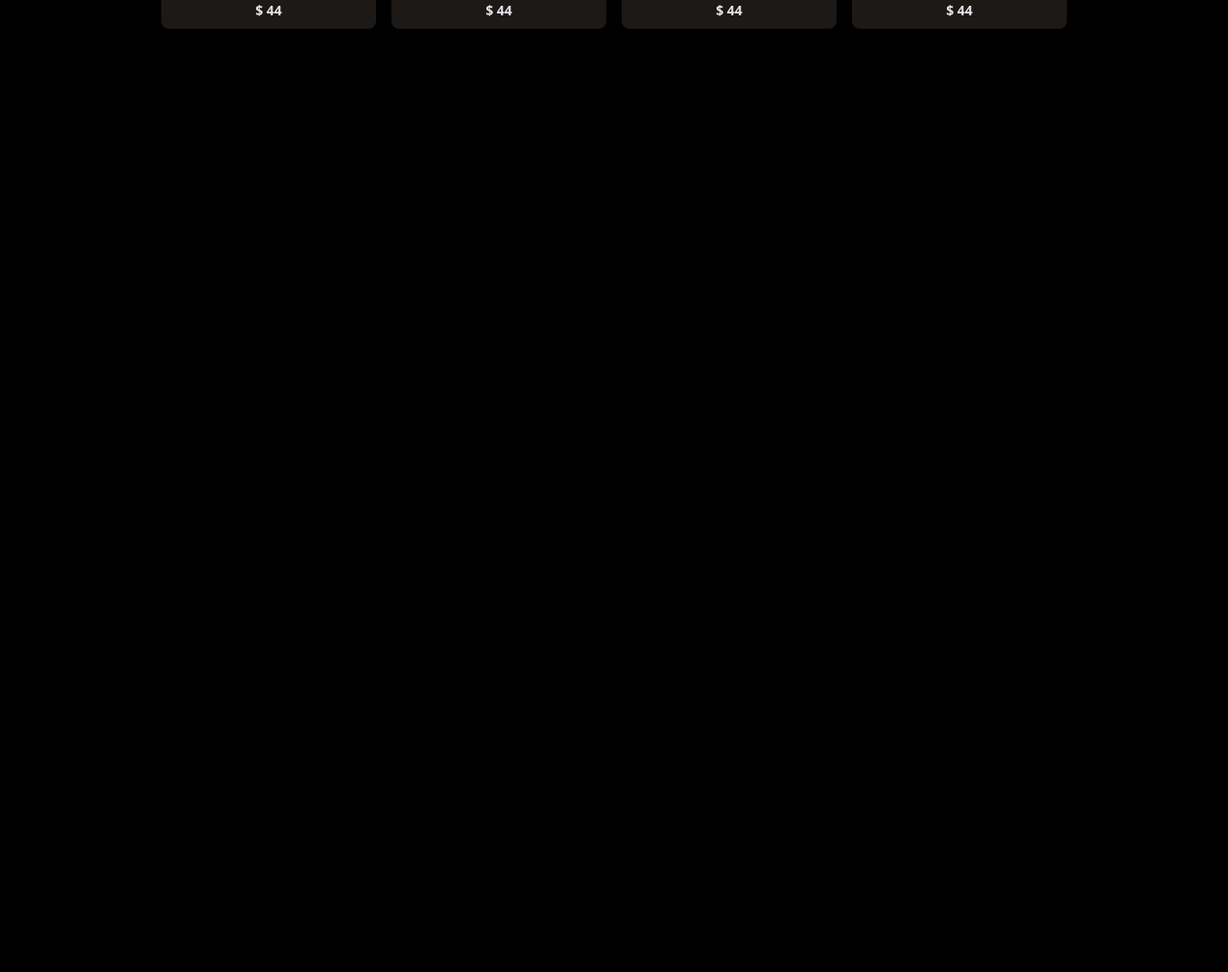
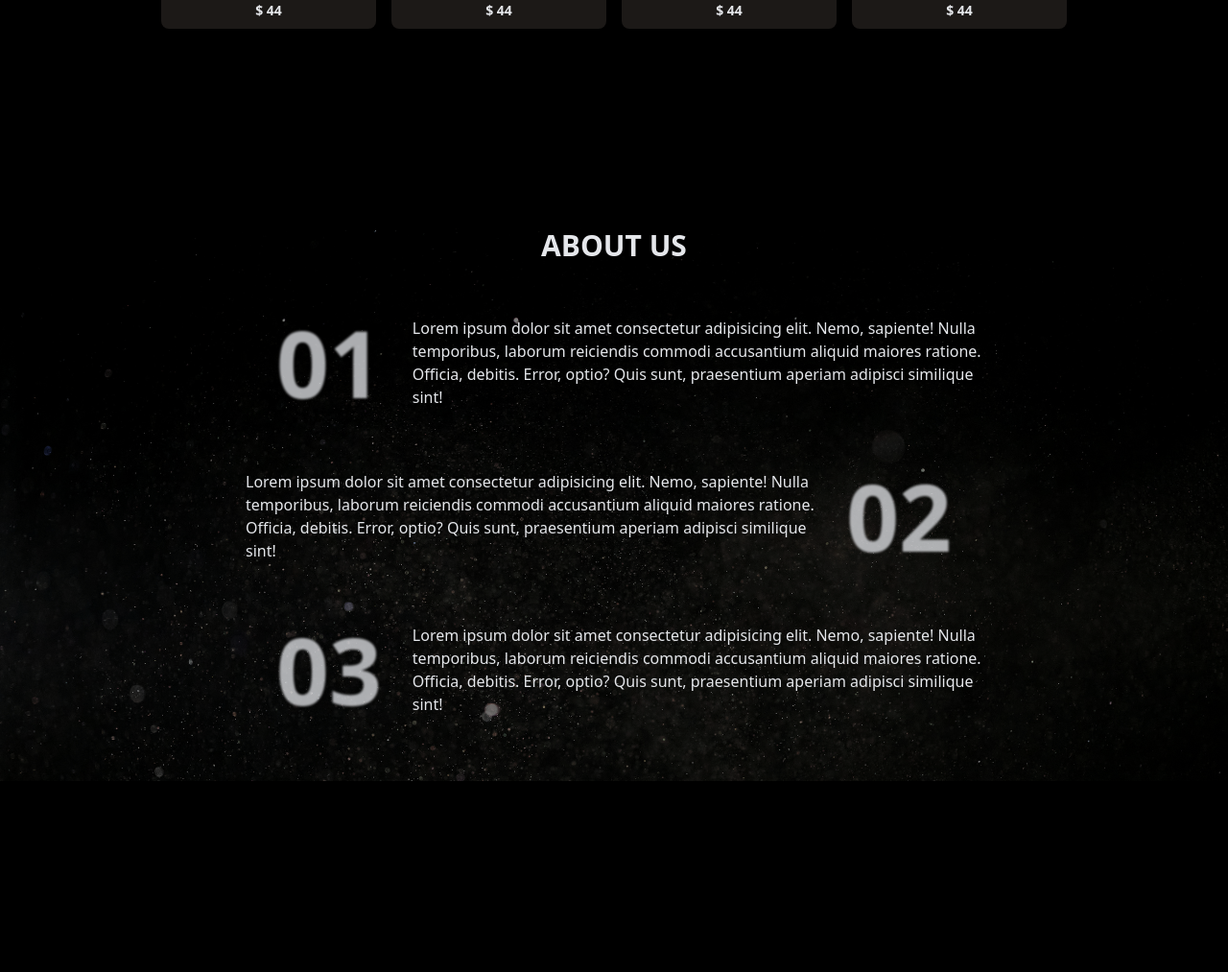
Before and after one commit to MahekUnnisa/Cravings, a Django app: page / in a window 1280 px wide. Shown: the part 1322-2335 px from the top of the page at 96% size. Before the commit the page ends 1352 px from the top, so only its background shows below. Run offline with Django 4.2, Linux system fonts and the light colour scheme; some libraries are stand-ins or nearby versions; some web fonts are replaced.

Commit message:
About section

```diff
--- a/Cravings/templates/about.html
+++ b/Cravings/templates/about.html
@@ -1 +1,33 @@
-<h2 class="text-white text-center">About Us</h2>
+{% load static %}
+<!-- About setcion  -->
+<div class="bg-[url('../static/Shop/images/tests/newbg.png')] h-[36rem]">
+    <h2 class="mt-2 mb-6 font-bold text-center text-3xl">ABOUT US</h2>
+    <div class="h-screen flex mx-auto ">
+        <div class="flex flex-col mx-auto w-3/5">
+            <div class="flex flex-row my-8">
+                <div class="mx-8">
+                    <h3 class="font-bold text-8xl text-left opacity-75 blur-[1px]">01</h3>
+                </div>
+                <div class="flex items-center">
+                    <h3>Lorem ipsum dolor sit amet consectetur adipisicing elit. Nemo, sapiente! Nulla temporibus, laborum reiciendis commodi accusantium aliquid maiores ratione. Officia, debitis. Error, optio? Quis sunt, praesentium aperiam adipisci similique sint!</h3>
+                </div>
+            </div>
+            <div class="flex flex-row-reverse my-8">
+                <div class="mx-8">
+                    <h3 class="font-bold text-8xl text-left opacity-75 blur-[1px]">02</h3>
+                </div>
+                <div class="flex items-center">
+                    <h3>Lorem ipsum dolor sit amet consectetur adipisicing elit. Nemo, sapiente! Nulla temporibus, laborum reiciendis commodi accusantium aliquid maiores ratione. Officia, debitis. Error, optio? Quis sunt, praesentium aperiam adipisci similique sint!</h3>
+                </div>
+            </div>
+            <div class="flex flex-row my-8">
+                <div class="mx-8">
+                    <h3 class="font-bold text-8xl text-left opacity-75 blur-[1px]">03</h3>
+                </div>
+                <div class="flex items-center">
+                    <h3>Lorem ipsum dolor sit amet consectetur adipisicing elit. Nemo, sapiente! Nulla temporibus, laborum reiciendis commodi accusantium aliquid maiores ratione. Officia, debitis. Error, optio? Quis sunt, praesentium aperiam adipisci similique sint!</h3>
+                </div>
+            </div>
+        </div>
+    </div>
+</div>
--- a/Cravings/templates/base.html
+++ b/Cravings/templates/base.html
@@ -9,7 +9,8 @@
     <script src="https://cdn.tailwindcss.com"></script>
     <title>{% block title%}{% endblock %} | Cravings</title>
 </head>
-<body class="bg-no-repeat bg-black text-gray-200">
+<!-- Common navbar -->
+<body class="bg-black text-gray-200">
     <div class="bg-[url('../static/Shop/images/tests/newbg.png')] h-[42rem]">
         <nav class="mx-48 flex justify-between text-amber-200 items-start text-sm">
             <img src = "{% static 'Shop\images\logo-dark.png' %}" class="h-36 w-36 relative -mt-8" alt="">
--- a/Cravings/templates/index.html
+++ b/Cravings/templates/index.html
@@ -18,4 +18,6 @@
 </section>
 <!-- topMenu -->
 {% include 'topMenu.html' %}
+<!-- about use small secton -->
+{% include 'about.html' %}
 {% endblock %}
```
